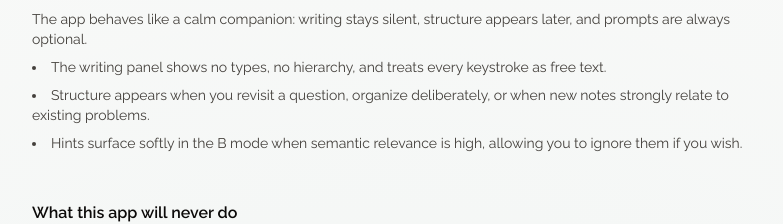
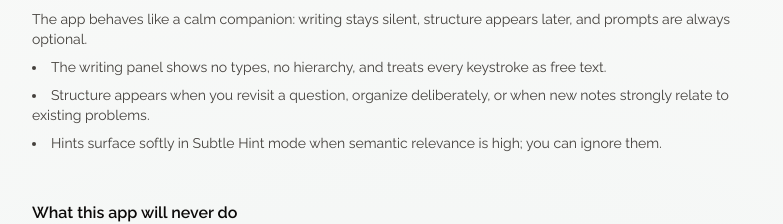
Before and after one commit to mingzhangyang/cognitive-space, a React (Vite) app: page /about in a window 1280 px wide. Shown: the part 1982-2206 px from the top of the page, without its empty margins (248-1031 px from the left). Built offline with nearby package versions, Linux system fonts and the light colour scheme.

Commit message:
feat: update hint mode terminology for clarity in translations

```diff
--- a/contexts/AppContext.tsx
+++ b/contexts/AppContext.tsx
@@ -188,7 +188,7 @@ const translations = {
     about_behavior_paragraph: "The app behaves like a calm companion: writing stays silent, structure appears later, and prompts are always optional.",
     about_behavior_item_write: "The writing panel shows no types, no hierarchy, and treats every keystroke as free text.",
     about_behavior_item_structure: "Structure appears when you revisit a question, organize deliberately, or when new notes strongly relate to existing problems.",
-    about_behavior_item_hint: "Hints surface softly in the B mode when semantic relevance is high, allowing you to ignore them if you wish.",
+    about_behavior_item_hint: "Hints surface softly in Subtle Hint mode when semantic relevance is high; you can ignore them.",
     menu_export_data_label: "Export data",
     menu_export_data_action: "Download a JSON backup",
     menu_import_data_label: "Import data",
@@ -517,7 +517,7 @@ const translations = {
     about_behavior_paragraph: "应用像一位淡然的陪伴者：写作被静默，结构延迟显现，提示始终可忽略。",
     about_behavior_item_write: "写作面板不展示类型与层级，把每一次敲击都当作自由文本。",
     about_behavior_item_structure: "结构在你回看问题、主动整理或新笔记与旧问题高度相关时才浮现。",
-    about_behavior_item_hint: "在 B 模式下，当语义高度相关时才悄悄提示，允许你忽略。",
+    about_behavior_item_hint: "在轻声提示模式下，当语义高度相关时才悄悄提示，允许你忽略。",
     menu_export_data_label: "导出数据",
     menu_export_data_action: "下载 JSON 备份",
     menu_import_data_label: "导入数据",
```
Also changed, not shown: 1 other file (tests, documents, lock files or other folders).
